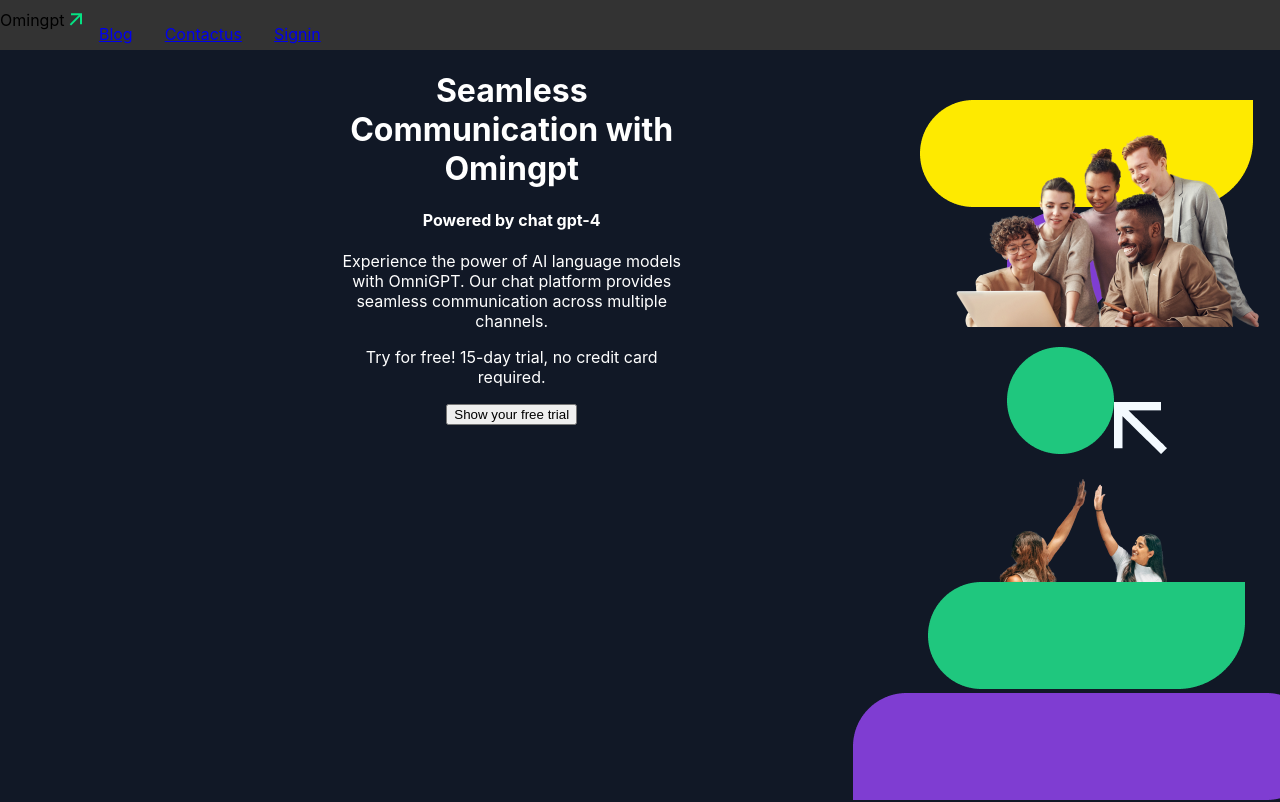
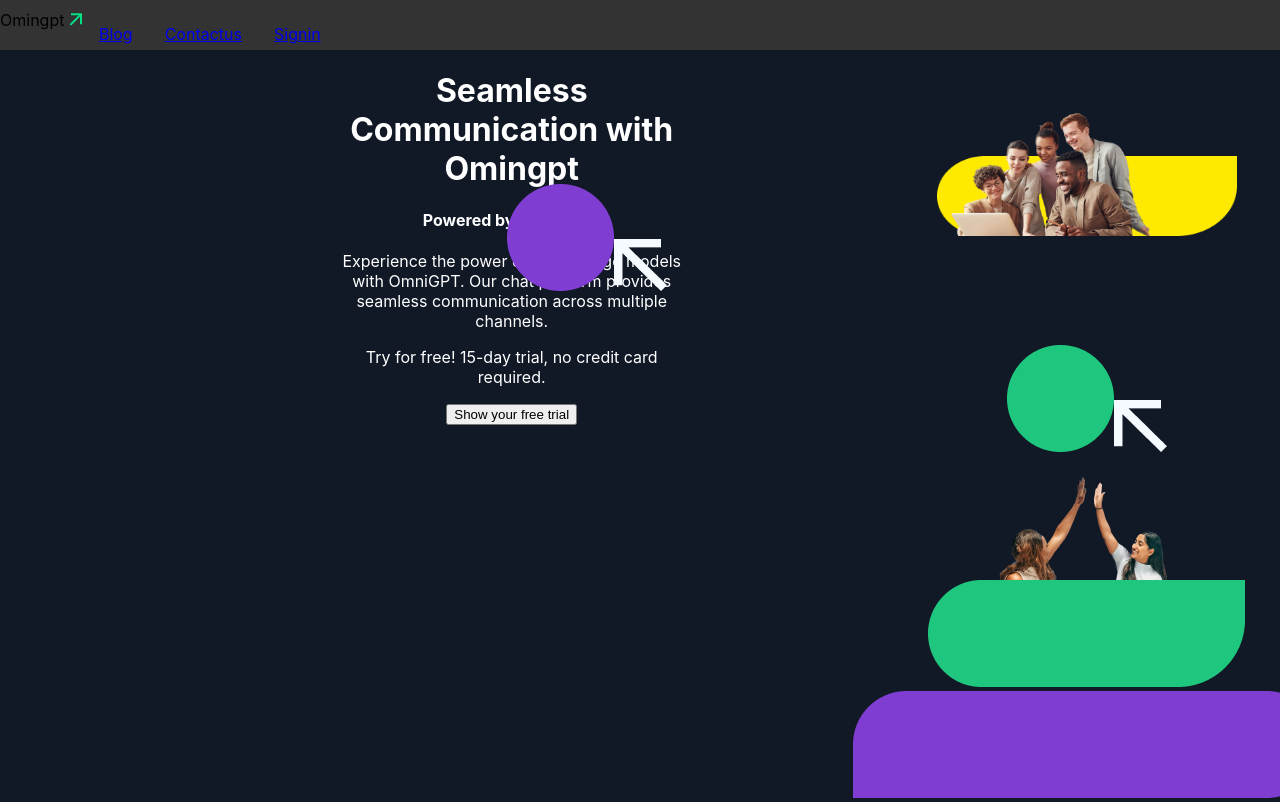
Before and after one commit to Peacesandy/omin-gpt, a React (Create React App) app: page / in a window 1280 px wide. Shown: the top 802 px of the page. Built offline with nearby package versions, Linux system fonts and the light colour scheme.

Commit message:
styled first image using z-index

```diff
--- a/src/Components/Home.jsx
+++ b/src/Components/Home.jsx
@@ -41,8 +41,12 @@
       <div className='images-left'>
           <img src={People} alt="" className='people-image'/>
           <img src={Yellowlong} alt="" className='yellow-long' />
-          <img src={Purplevector} alt="" />
-          <img src={Purplearrow} alt="" />
+          <img src='' alt="" className='purple-vector'/>
+          <img src='' alt="" className='purple-arrow' />
+          </div>
+          <div>
+          <img src={Purplevector} alt="" className='purple-vector'/>
+          <img src={Purplearrow} alt="" className='purple-arrow' />
       </div>
       <div className='second-images'>
         <img src={Greenvector} alt="" />
--- a/src/Styles/Home.css
+++ b/src/Styles/Home.css
@@ -29,21 +29,27 @@
 
 .yellow-long{
     position: relative;
-    top: 0;
+    top: 56px;
     left: 0;
     z-index: 1;
+    width: 300px;
+    height: 80px;
 }
 
 .people-image{
     position: absolute;
-    top: 30px;
-    left: 30px;
+    top: 10px;
+    left: 10px;
     z-index: 3;
+    width: 70%;
+    height: 150%;
 }
+
+
 
 .second-images{
     margin-left: 200%;
-    margin-top: 5%;
+    margin-top: 10%;
 }
 
 .third-images{
```
